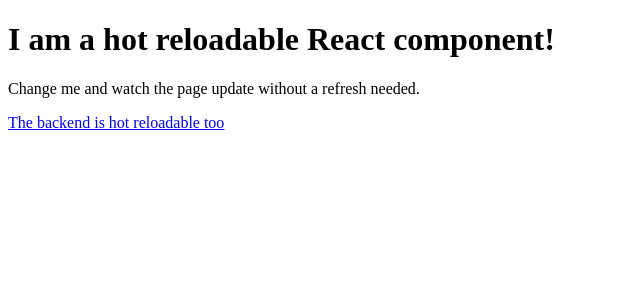
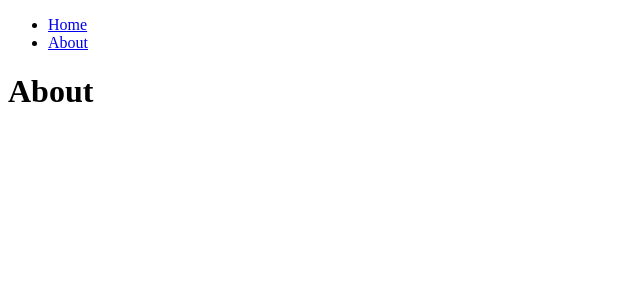
Before and after one commit to mattwcole/depcheck, a React app: page /about in a window 1280 px wide. Shown: the top 300 px of the page, without its empty margins (0-640 px from the left). Built offline with nearby package versions, Linux system fonts and the light colour scheme; the HTML template or start-up script is replaced by a standard one.

Commit message:
Add React Router

```diff
--- a/package.json
+++ b/package.json
@@ -52,6 +52,7 @@
     "react": "^15.6.1",
     "react-dom": "^15.6.1",
     "react-hot-loader": "next",
+    "react-router-dom": "^4.1.2",
     "rimraf": "^2.6.1",
     "start-server-webpack-plugin": "^2.2.0",
     "webpack": "^3.5.4",
--- a/src/client/App.jsx
+++ /dev/null
@@ -1,11 +0,0 @@
-import React from 'react';
-
-const App = () => (
-  <div>
-    <h1>I am a hot reloadable React component!</h1>
-    <p>Change me and watch the page update without a refresh needed.</p>
-    <a href="/api">The backend is hot reloadable too</a>
-  </div>
-);
-
-export default App;
--- /dev/null
+++ b/src/client/components/About.jsx
@@ -0,0 +1,5 @@
+import React from 'react';
+
+const About = () => <h1>About</h1>;
+
+export default About;
--- /dev/null
+++ b/src/client/components/App.jsx
@@ -0,0 +1,21 @@
+import React from 'react';
+import { Switch, Route, Link } from 'react-router-dom';
+import Home from './Home';
+import About from './About';
+import NotFound from './NotFound';
+
+const App = () => (
+  <div>
+    <ul>
+      <li><Link to="/">Home</Link></li>
+      <li><Link to="/about">About</Link></li>
+    </ul>
+    <Switch>
+      <Route exact path="/" component={Home} />
+      <Route path="/about" component={About} />
+      <Route component={NotFound} />
+    </Switch>
+  </div>
+);
+
+export default App;
--- /dev/null
+++ b/src/client/components/Home.jsx
@@ -0,0 +1,5 @@
+import React from 'react';
+
+const Home = () => <h1>Home</h1>;
+
+export default Home;
--- /dev/null
+++ b/src/client/components/NotFound.jsx
@@ -0,0 +1,5 @@
+import React from 'react';
+
+const NotFound = () => <h1>NotFound</h1>;
+
+export default NotFound;
--- a/src/client/index.jsx
+++ b/src/client/index.jsx
@@ -1,20 +1,23 @@
 import React from 'react';
 import ReactDOM from 'react-dom';
 import { AppContainer } from 'react-hot-loader';
-import App from './App';
+import { BrowserRouter } from 'react-router-dom';
+import App from './components/App';
 
 // eslint-disable-next-line react/no-render-return-value
 const render = Component => ReactDOM.render(
-  <AppContainer>
-    <Component />
-  </AppContainer>,
+  <BrowserRouter>
+    <AppContainer>
+      <Component />
+    </AppContainer>
+  </BrowserRouter>,
   document.getElementById('app'),
 );
 
 render(App);
 
 if (module.hot) {
-  module.hot.accept('./App', () => {
+  module.hot.accept('./components/App', () => {
     render(App);
   });
 }
```
Also changed, not shown: 1 other file (tests, documents, lock files or other folders).
